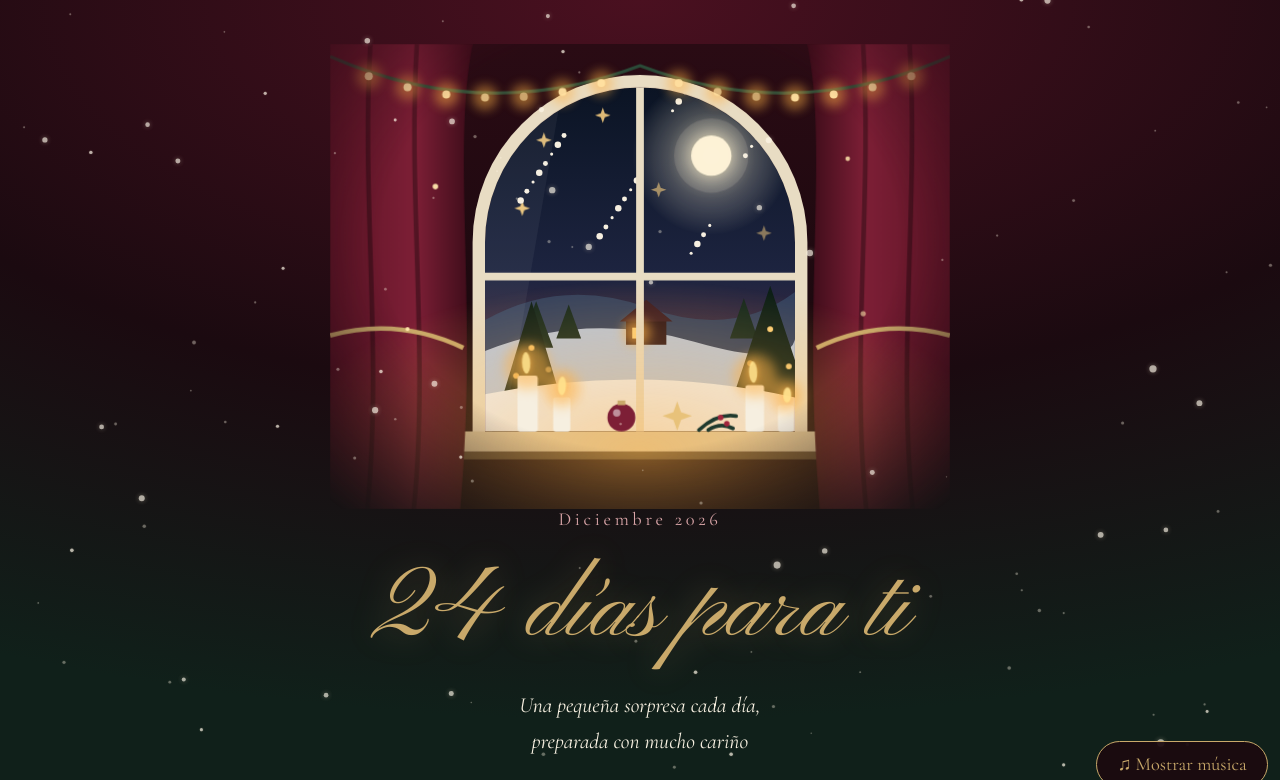
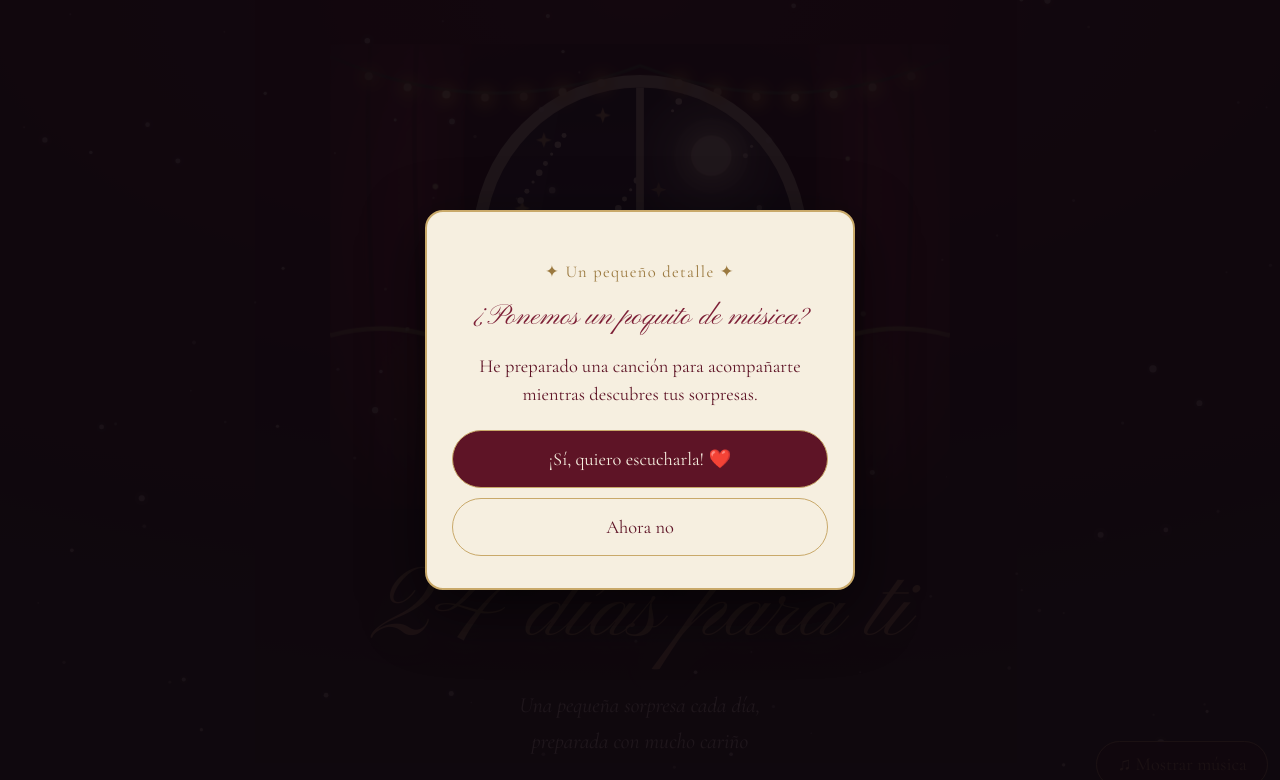
Before and after one commit to juanitoalcachofa0/Calendario_Majo, a plain HTML site: page index.html in a window 1280 px wide. Shown: the top 780 px of the page. Drawn offline with nearby package versions, Linux system fonts and the light colour scheme.

Commit message:
Update index.html

```diff
--- a/index.html
+++ b/index.html
@@ -101,6 +101,18 @@ figure{margin:0}.galeria{display:grid;grid-template-columns:1fr;gap:18px;margin:
 #music-player{position:fixed;right:12px;bottom:58px;z-index:6;width:min(352px,calc(100vw - 24px));background:#1b0a10;border:1px solid var(--oro);border-radius:12px;padding:8px;overflow:hidden}
 #music-player[hidden]{display:none}
 #music-player audio{width:100%;display:block}
+
+.music-welcome{position:fixed;inset:0;z-index:50;display:grid;place-items:center;padding:20px;background:#10070deE}
+.music-welcome[hidden]{display:none!important}
+.music-welcome-box{width:min(92vw,430px);padding:1.7em 1.35em;text-align:center;background:var(--ivo);color:var(--bur);border:2px solid var(--oro);border-radius:18px;box-shadow:0 18px 60px #0009}
+.music-welcome-box h2{margin:.25em 0 .5em;color:var(--bur2);font-size:1.8rem}
+.music-welcome-box p{line-height:1.5}
+.music-welcome-note{color:#9b793f;font-size:.9em;letter-spacing:.08em}
+.music-welcome-actions{display:grid;gap:10px;margin-top:1.2em}
+.music-welcome-actions button{padding:.7em 1em;border:1px solid var(--oro);border-radius:99px;font:inherit;cursor:pointer}
+#music-yes{background:var(--bur);color:var(--ivo)}
+#music-no{background:transparent;color:var(--bur)}
+
 /* Las animaciones decorativas de la portada se mantienen activas. */
 </style>
 </head>
@@ -108,7 +120,19 @@ figure{margin:0}.galeria{display:grid;grid-template-columns:1fr;gap:18px;margin:
 <canvas id="nieve" aria-hidden="true"></canvas>
 <main id="app"></main>
 <button id="mus" type="button" aria-controls="music-player" aria-expanded="false">♫ Mostrar música</button>
-<div id="music-player" aria-label="Reproductor de música" hidden><audio id="audio-fondo" controls preload="metadata"><source src="Quan somrius amb lletra - malkei66.mp3" type="audio/mpeg">El navegador no puede reproducir este audio.</audio></div>
+<div id="music-player" aria-label="Reproductor de música" hidden><audio id="audio-fondo" controls preload="metadata" loop><source src="Quan somrius amb lletra - malkei66.mp3" type="audio/mpeg">El navegador no puede reproducir este audio.</audio></div>
+<div id="music-welcome" class="music-welcome" role="dialog" aria-modal="true" aria-labelledby="music-welcome-title">
+  <div class="music-welcome-box">
+    <p class="music-welcome-note">✦ Un pequeño detalle ✦</p>
+    <h2 id="music-welcome-title">¿Ponemos un poquito de música?</h2>
+    <p>He preparado una canción para acompañarte mientras descubres tus sorpresas.</p>
+    <div class="music-welcome-actions">
+      <button id="music-yes" type="button">¡Sí, quiero escucharla! ❤️</button>
+      <button id="music-no" type="button">Ahora no</button>
+    </div>
+  </div>
+</div>
+
 
 <!-- ============ CONTENIDO EDITABLE: aquí cambias textos, fotos, audio y vídeo ============ -->
 <script type="application/json" id="contenido">
@@ -536,7 +560,16 @@ app.onclick=e=>{const b=e.target.closest('[data-go],[data-d]');if(!b||b.disabled
 if(b.dataset.d)dia(+b.dataset.d);else b.dataset.go=='cal'?cal():portada()};
 
 const mus=$('#mus'),musicPlayer=$('#music-player'),audioFondo=$('#audio-fondo');
+const musicWelcome=$('#music-welcome');
 audioFondo.volume=0.22;
+$('#music-yes').onclick=()=>{
+  musicWelcome.hidden=true;
+  audioFondo.play().catch(()=>{
+    musicPlayer.hidden=false;
+    mus.textContent='♫ Mostrar música';
+  });
+};
+$('#music-no').onclick=()=>{musicWelcome.hidden=true};
 mus.onclick=()=>{const abrir=musicPlayer.hidden;musicPlayer.hidden=!abrir;mus.setAttribute('aria-expanded',String(abrir));mus.textContent=abrir?'♫ Ocultar música':'♫ Mostrar música'};
 
 (()=>{const c=$('#nieve'),g=c.getContext('2d');let w,h,raf;
```
